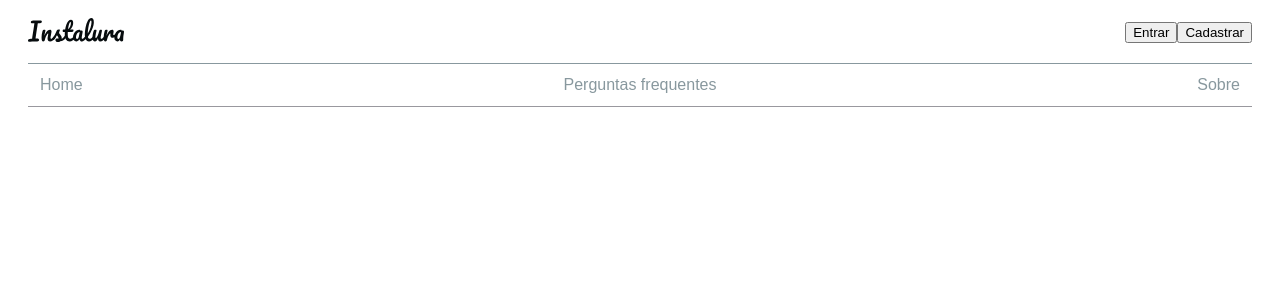
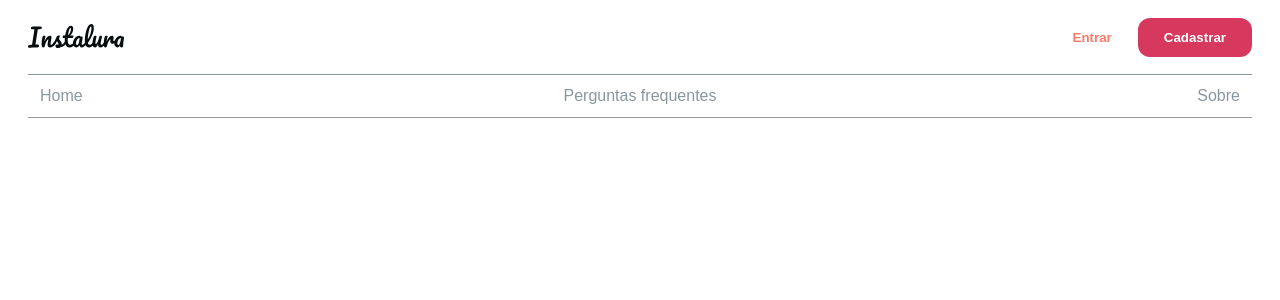
Before and after one commit to jvgaspari/instalura-base, a Next.js app: page / in a window 1280 px wide. Shown: the top 300 px of the page. Built offline with nearby package versions, Linux system fonts and the light colour scheme.

Commit message:
estilizando os botoes

```diff
--- a/package.json
+++ b/package.json
@@ -7,6 +7,7 @@
     "start": "next start"
   },
   "dependencies": {
+    "lodash": "^4.17.21",
     "next": "latest",
     "react": "^17.0.2",
     "react-dom": "^17.0.2",
--- a/pages/_app.js
+++ b/pages/_app.js
@@ -1,4 +1,5 @@
-import { createGlobalStyle, ThemeProvider } from 'styled-components'
+import { createGlobalStyle, ThemeProvider } from 'styled-components';
+import theme from '../src/theme';
 
 const GlobalStyle = createGlobalStyle`
   body {
@@ -7,12 +8,6 @@
     box-sizing: border-box;
   }
 `
-
-const theme = {
-  colors: {
-    primary: '#0070f3',
-  },
-}
 
 export default function App({ Component, pageProps }) {
   return (
--- /dev/null
+++ b/src/components/commons/Button/index.js
@@ -0,0 +1,37 @@
+import styled, { css } from "styled-components";
+import get from "lodash/get";
+
+const ButtonGhost = css`
+    color: ${(props) => get(props.theme, `colors.${props.variant}.color`)};
+    background: transparent;
+`;
+
+const ButtonDefault = css`
+    background-color: ${function(props) {
+        return get(props.theme, `colors.${props.variant}.color`)
+    }};
+    color: ${function(props) {
+        return get(props.theme, `colors.${props.variant}.contrastText`)
+    }};
+`;
+
+export const Button = styled.button`
+    border: 0;
+    cursor: pointer;
+    padding: 12px 26px;
+    font-weight: bold;
+    opacity: 1;
+    border-radius: 8px;
+    ${function(props) {
+        if(props.ghost) {
+            return ButtonGhost;
+        }
+        return ButtonDefault;
+    }}
+    transition: opacity ${({ theme }) => theme.transition};
+    border-radius: ${(props) => props.theme.borderRadius};
+    &:hover,
+    &:focus {
+        opacity: .5;
+    }
+`;
--- a/src/components/commons/Menu/index.js
+++ b/src/components/commons/Menu/index.js
@@ -1,5 +1,6 @@
 import React from "react";
 import Logo from "../../../theme/Logo/Index";
+import { Button } from "../Button";
 import { MenuWrapper } from "./styles/MenuWrapper";
 
 const links = [
@@ -26,7 +27,7 @@
         <MenuWrapper.CentralSide>
             {links.map(function (link) {
                 return (
-                    <li>
+                    <li key={link.url}>
                         <a href={link.url}>
                             {link.texto}
                         </a>
@@ -35,12 +36,12 @@
             })}
         </MenuWrapper.CentralSide>
         <MenuWrapper.RightSide>
-            <button>
+            <Button ghost variant="secondary.main">
                 Entrar
-            </button>
-            <button>
+            </Button>
+            <Button variant="primary.main">
                 Cadastrar
-            </button>
+            </Button>
         </MenuWrapper.RightSide>
     </MenuWrapper>
     )
--- /dev/null
+++ b/src/theme/index.js
@@ -0,0 +1,46 @@
+const colors = {
+    background: {
+      light: {
+        color: '#FFFFFF',
+      },
+      main: {
+        color: '#F2F2F2',
+      },
+    },
+    borders: {
+      main: {
+        color: '#F1F1F1',
+      },
+    },
+    primary: {
+      main: {
+        color: '#D7385E',
+        contrastText: '#fff',
+      },
+    },
+    secondary: {
+      main: {
+        color: '#FB7B6B',
+        contrastText: '#fff',
+      },
+    },
+    tertiary: {
+      main: {
+        color: '#070C0E',
+        contrastText: '#fff',
+      },
+      light: {
+        color: '#88989E',
+        contrastText: '#fff',
+      },
+    },
+    modes: {
+      dark: {},
+    },
+};
+
+export default {
+    colors,
+    borderRadius: '12px',
+    transition: '200ms ease-in-out',
+};
```
Also changed, not shown: 1 other file (tests, documents, lock files or other folders).
